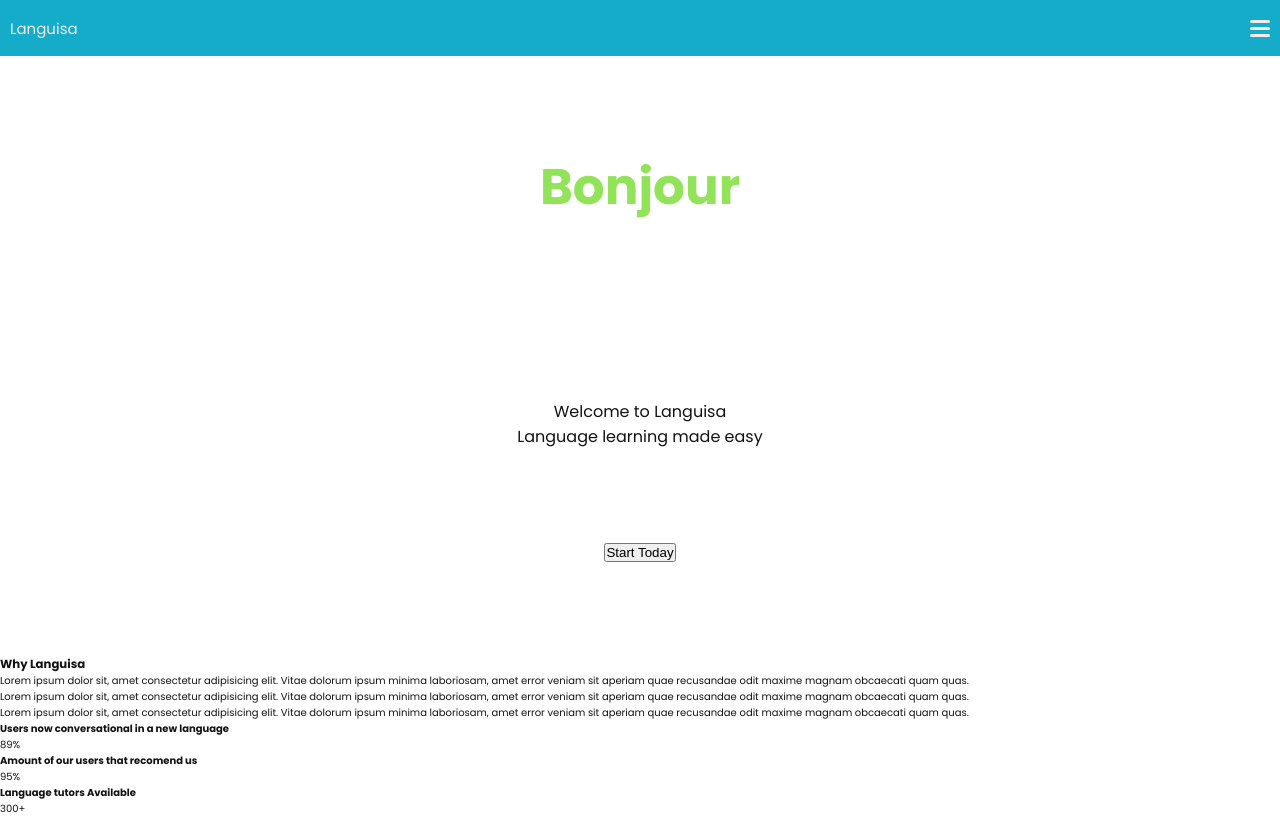
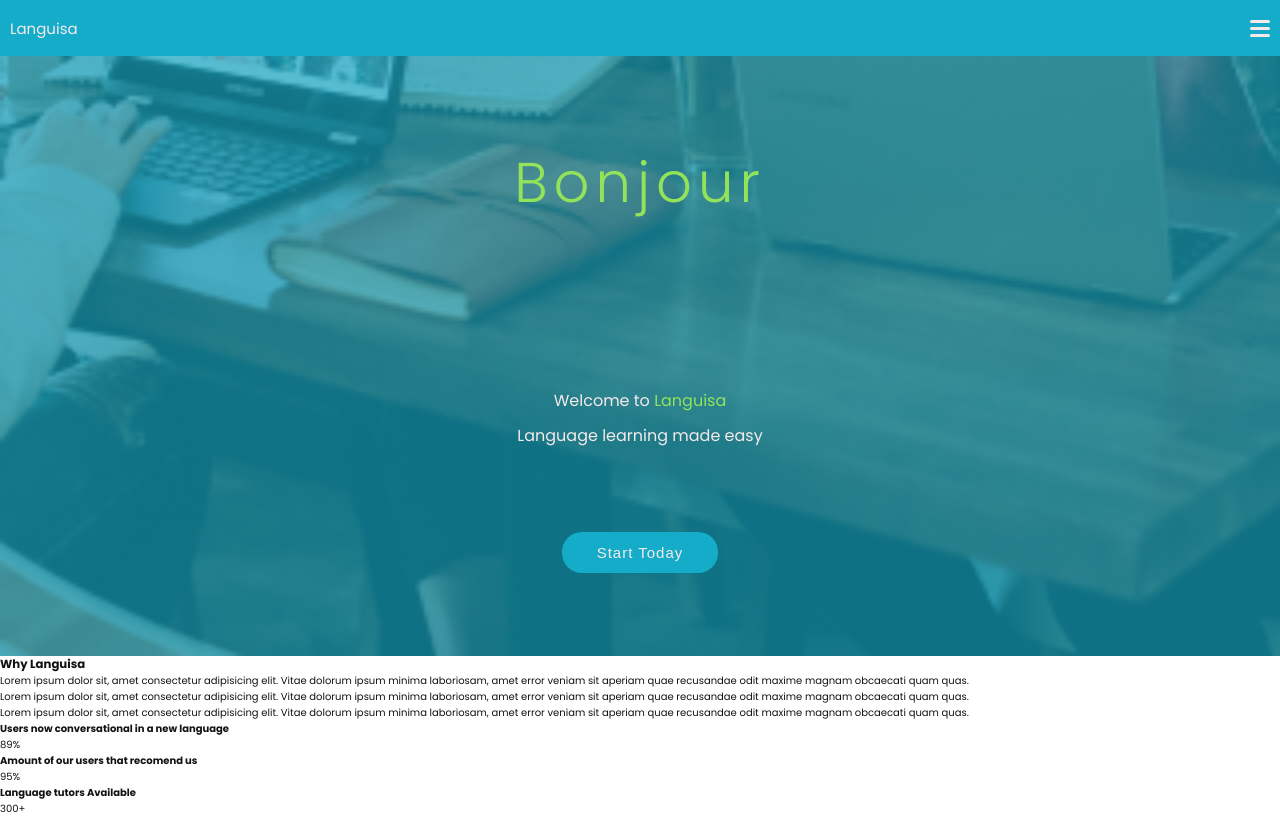
Before and after one commit to David-Henery4/Languisa, a website built with Parcel: page index.html in a window 1280 px wide. Built offline with nearby package versions, Linux system fonts and the light colour scheme.

Commit message:
header-styles

```diff
--- a/Sass/components/_btns.scss
+++ b/Sass/components/_btns.scss
@@ -0,0 +1,15 @@
+.btn{
+    background-color: transparent;
+    border: none;
+    padding: 1rem 3rem;
+    border-radius: 2rem;
+}
+
+.cta-btn{
+    background-color: $primary-color;
+    color: $almost-white;
+    padding: 1.2rem 3.5rem;
+    font-size: 1.5rem;
+    letter-spacing: .1rem;
+    font-weight: 500;
+}
--- a/Sass/layouts/_header.scss
+++ b/Sass/layouts/_header.scss
@@ -1,20 +1,36 @@
-.header{
+.header {
   width: 100vw;
   height: 75vh;
   padding: 5%;
+  background: linear-gradient(rgba(21, 172, 202, 0.65),
+  rgba(21, 172, 202, 0.65)),
+  url("/images/header-background-img-mob.jpg");
+  background-repeat: no-repeat;
+  background-position: 100% 100%;
+  background-size: cover;
   text-align: center;
+  color: $almost-white;
   padding: 0 1rem;
   display: flex;
   flex-direction: column;
   align-items: center;
   justify-content: space-evenly;
-    &__title{
-        font-size: 2.5rem;
+  &__title {
+    font-size: 2.8rem;
     color: $secondary-color;
-        font-weight: 200;
+    letter-spacing: .6rem;
+    h1{
+      font-weight: 300;
     }
-    &__text{
+  }
+  &__text {
     margin-top: 8rem;
     font-size: 1.6rem;
+    p:first-child{
+      margin-bottom: 1rem;
+    }
+    span{
+      color: $secondary-color;
     }
   }
+}
```
Lines whose indentation alone changed are shown as unchanged.
